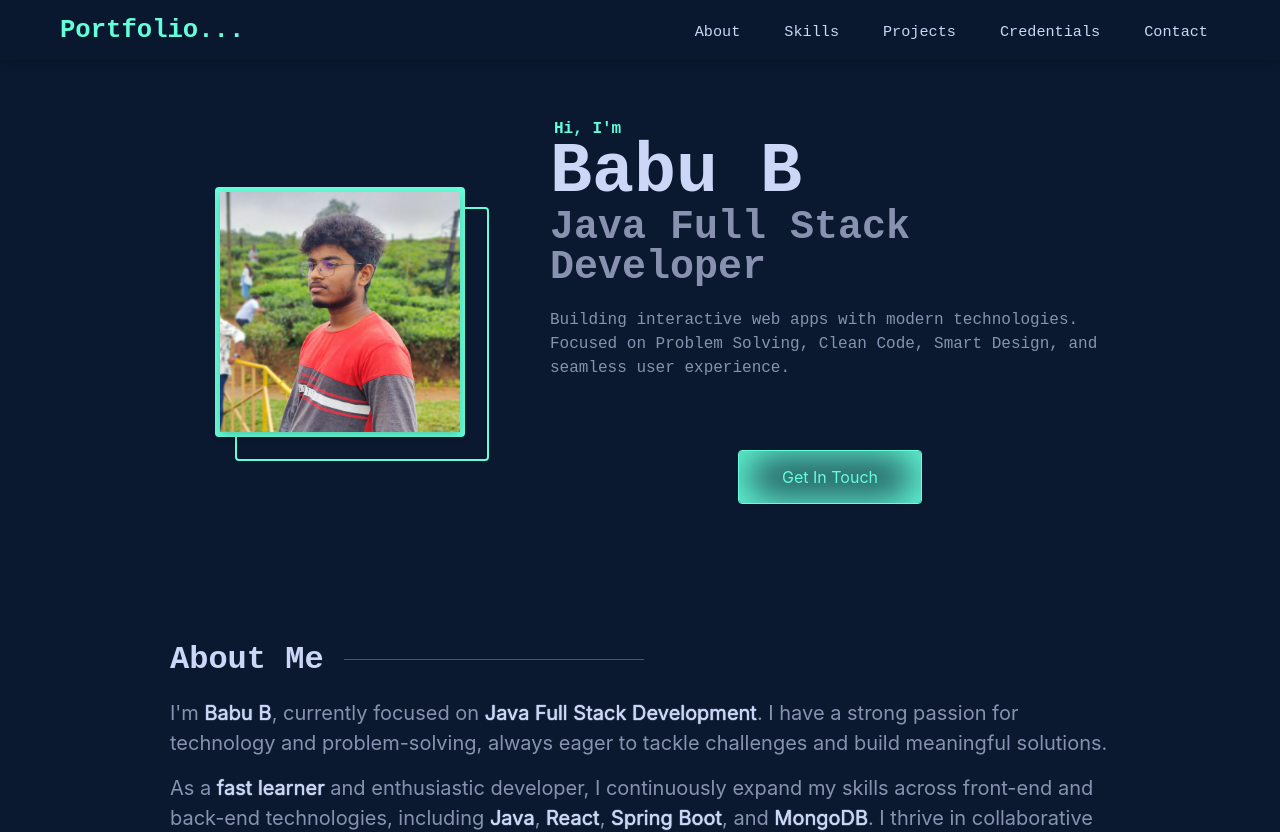
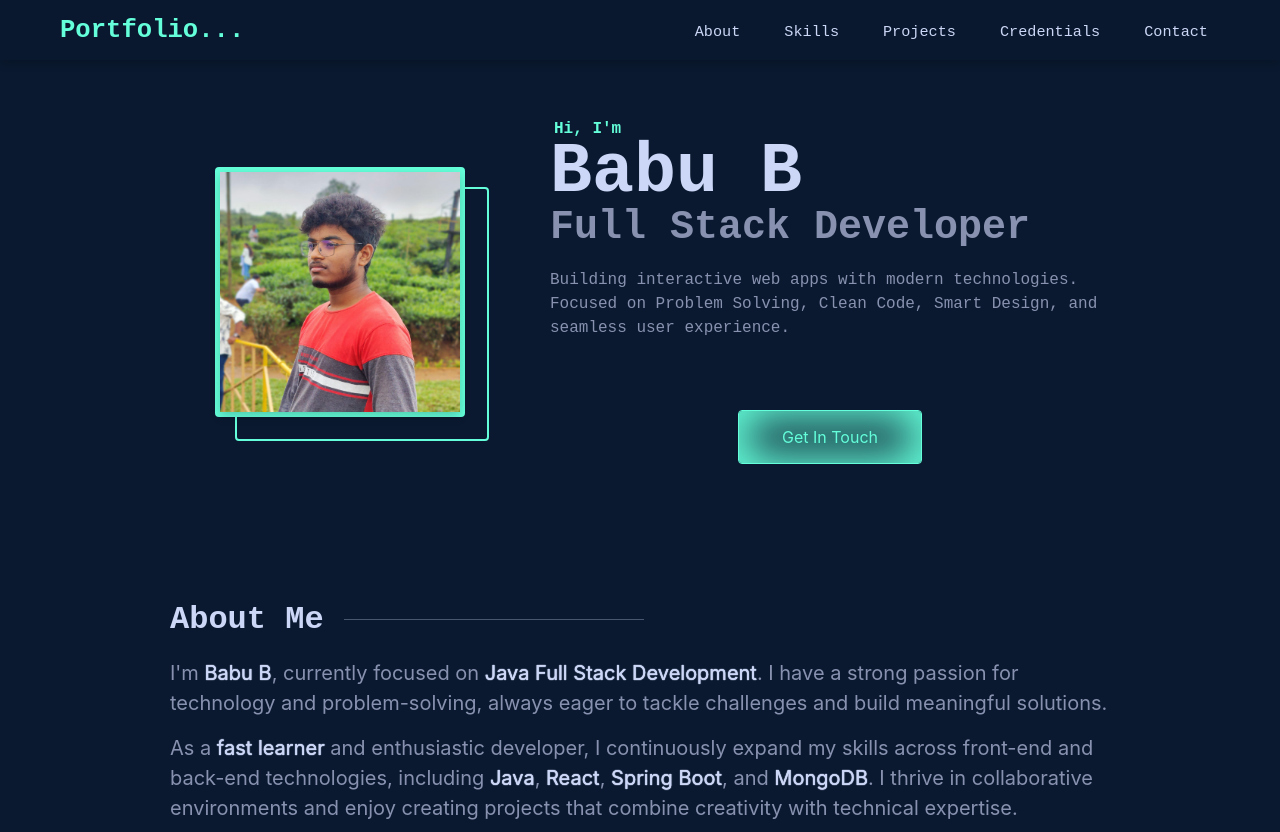
Before and after one commit to Babu16102005/BABU-portfolio, a React (Vite) app: page / in a window 1280 px wide. Shown: the top 832 px of the page. Built offline with nearby package versions, Linux system fonts and the light colour scheme.

Commit message:
portfolio update

```diff
--- a/src/components/Home/Home.jsx
+++ b/src/components/Home/Home.jsx
@@ -28,7 +28,7 @@ const Home = () => {
         <div className="text-content">
           <h1 className="greeting">Hi, I'm</h1>
           <h2 className="name">Babu B</h2>
-          <h3 className="subtitle">Java Full Stack Developer</h3>
+          <h3 className="subtitle">Full Stack Developer</h3>
           <p className="intro-text">
             Building interactive web apps with modern technologies. Focused on Problem Solving,
             Clean Code, Smart Design, and seamless user experience.
```
